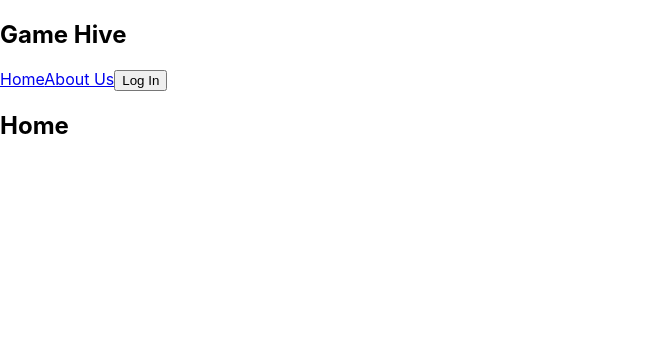
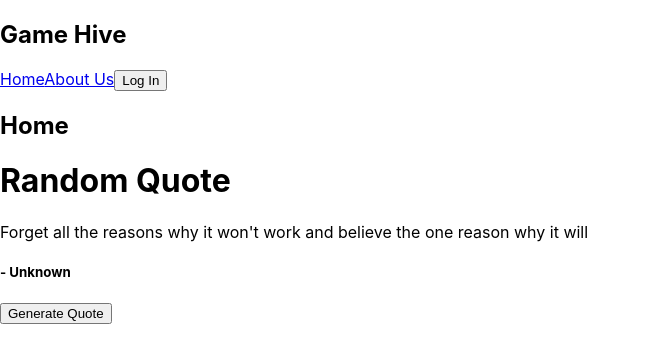
Before and after one commit to 301FinalProject/FrontEnd, a React (Create React App) app: page / in a window 1280 px wide. Shown: the top 362 px of the page, without its empty margins (0-650 px from the left). Built offline with nearby package versions, Linux system fonts and the light colour scheme.

Commit message:
quotes generator done

```diff
--- a/src/App.js
+++ b/src/App.js
@@ -10,11 +10,35 @@ import {
   Route,
   Link,
 } from "react-router-dom";
+import QuoteAndAuthor from './QuoteAndAuthor'
+import quotes from './QuoteDB'
 
 class App extends React.Component {
   state = {
-    gamers: null
+    gamers: null,
+    quote: quotes[0].quote,
+    author: quotes[0].author,
   };
+
+generateRandomQuote = (arr) => {
+  let num = Math.floor(Math.random() * quotes.length)
+
+  let newQuote = quotes[num];
+
+  this.setState({
+    quote: newQuote.quote,
+    author: newQuote.author
+  })
+
+  this.shuffleQuotes(quotes)
+
+}
+
+shuffleQuotes = (arr) => {
+  return arr.sort(function () { return 0.5 - Math.random() });
+}
+
+
 
 componentDidUpdate() {
   if (!this.state.gamers)
@@ -62,6 +86,13 @@ render() {
         <Switch>
           <Route exact path="/">
             <h2>Home</h2>
+            <div className="container">
+        <h1 className="text-center">Random Quote</h1>
+        <QuoteAndAuthor
+          generateRandomQuote={this.generateRandomQuote}
+          quote={this.state}
+        />
+      </div>
           </Route>
         </Switch>
       </Router>
--- a/src/QuoteAndAuthor.js
+++ b/src/QuoteAndAuthor.js
@@ -1,5 +1,5 @@
 import React from 'react';
-import quotes from 'QuoteDB';
+import quotes from './QuoteDB';
 
 
 export default function QuoteAndAuthor(props) {
@@ -11,7 +11,7 @@ export default function QuoteAndAuthor(props) {
       <p className="quoteCardText">{quote.quote}</p>
       <h5 className="quoteCardAuthor">- {quote.author}</h5>
       <button
-      onClick={() => { generateRandomeQuote(quotes) }}
+      onClick={() => { generateRandomQuote(quotes) }}
       type="submit">
         <i class="fas fa-mouse"></i> Generate Quote</button>
     </div>
--- /dev/null
+++ b/src/QuoteDB.js
@@ -0,0 +1,30 @@
+const quotes = [
+  {
+      "quote": "Forget all the reasons why it won't work and believe the one reason why it will",
+      "author": "Unknown"
+  },
+  {
+      "quote": "Always do what you are afraid to do",
+      "author": "Ralph Waldo Emerson"
+  },
+
+  {
+      "quote": "Don’t be intimidated by what you don’t know. That can be your greatest strength and ensure that you do things differently from everyone else.",
+      "author": "Sara Blakely"
+  },
+  {
+      "quote": "If you keep on doing what you've always done, you will keep getting what you've always gotten.",
+      "author": "Unknown"
+  },
+  {
+      "quote": " For God so loved the world that he gave his one and only Son, that whoever believes in him shall not perish but have eternal life. John 3:16",
+      "author": "Jesus Christ"
+  },
+  {
+      "quote": "The surest way to find your dream job is to create it.",
+      "author": "Unknown"
+
+  }
+]
+
+export default quotes;
```
